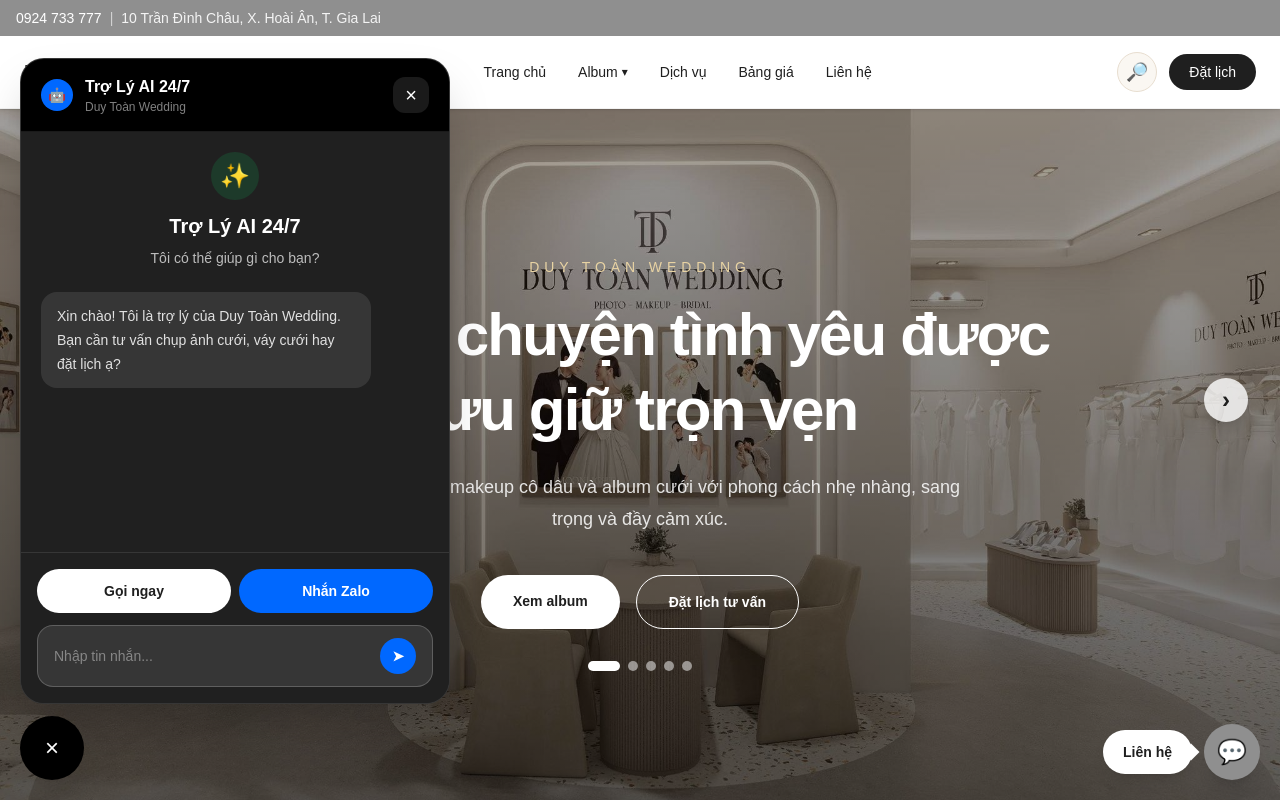
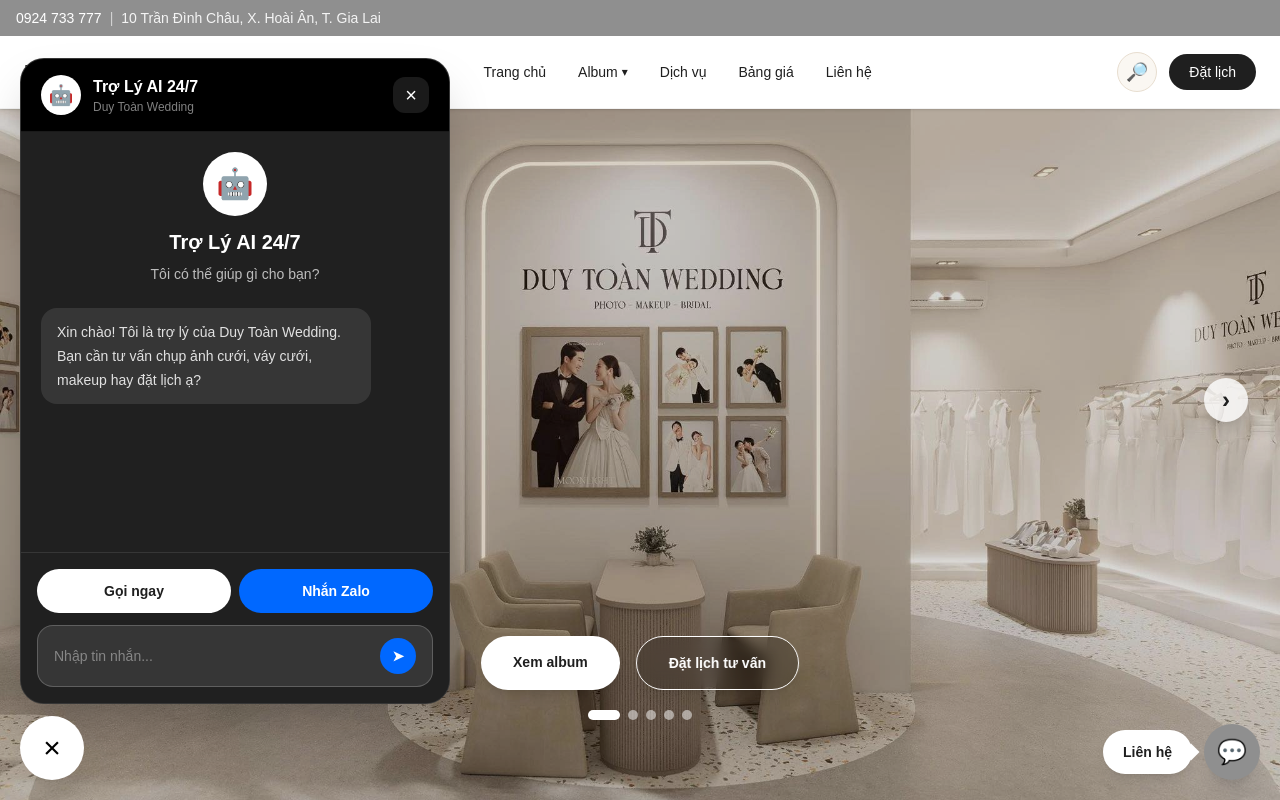
Before and after one commit to vietmai0606/wedding-studio, a Next.js app: page / in a window 1280 px wide. Both pictures are taken after a click on the button "Mở trợ lý chat". Shown: the top 800 px of the page. Built offline with nearby package versions, Linux system fonts and the light colour scheme.

Commit message:
Add Gemini chatbot

```diff
--- /dev/null
+++ b/app/api/route.ts
@@ -0,0 +1,84 @@
+export async function POST(request: Request) {
+  try {
+    const body = await request.json();
+    const message = String(body.message || "").trim();
+
+    if (!message) {
+      return Response.json(
+        { reply: "Bạn vui lòng nhập nội dung cần tư vấn nhé." },
+        { status: 400 }
+      );
+    }
+
+    const apiKey = process.env.GEMINI_API_KEY;
+
+    if (!apiKey) {
+      return Response.json({
+        reply:
+          "Trợ lý chưa được cấu hình Gemini API key. Bạn có thể gọi hoặc nhắn Zalo 0924 733 777 để được tư vấn nhanh nhất.",
+      });
+    }
+
+    const systemPrompt = `
+Bạn là trợ lý tư vấn của Duy Toàn Wedding.
+
+Thông tin studio:
+- Tên: Duy Toàn Wedding
+- SĐT/Zalo: 0924 733 777
+- Facebook: Duy Toàn Wedding
+- Địa chỉ: 10 Trần Đình Châu, X. Hoài Ân, T. Gia Lai
+- Địa chỉ cũ: TT. Tăng Bạc Hổ, H. Hoài Ân, T. Bình Định cũ
+- Dịch vụ: chụp ảnh cưới studio, chụp ảnh cưới ngoại cảnh, makeup cô dâu, thuê váy cưới, album cưới, gói trọn ngày cưới.
+
+Cách trả lời:
+- Luôn trả lời bằng tiếng Việt.
+- Giọng thân thiện, lịch sự, tự nhiên như nhân viên tư vấn.
+- Trả lời ngắn gọn, dễ hiểu.
+- Không bịa giá cụ thể nếu khách hỏi giá.
+- Nếu khách hỏi giá, hãy mời khách để lại số điện thoại/Zalo hoặc nhắn Zalo 0924 733 777.
+- Nếu khách muốn đặt lịch, hãy hỏi họ tên, số điện thoại/Zalo, ngày dự kiến chụp và dịch vụ quan tâm.
+- Nếu khách hỏi địa chỉ, hãy trả lời địa chỉ studio rõ ràng.
+`;
+
+    const response = await fetch(
+      `https://generativelanguage.googleapis.com/v1beta/models/gemini-2.5-flash:generateContent?key=${apiKey}`,
+      {
+        method: "POST",
+        headers: {
+          "Content-Type": "application/json",
+        },
+        body: JSON.stringify({
+          contents: [
+            {
+              role: "user",
+              parts: [
+                {
+                  text: `${systemPrompt}\n\nKhách hỏi: ${message}`,
+                },
+              ],
+            },
+          ],
+          generationConfig: {
+            temperature: 0.7,
+            maxOutputTokens: 350,
+          },
+        }),
+      }
+    );
+
+    const data = await response.json();
+
+    const reply =
+      data?.candidates?.[0]?.content?.parts?.[0]?.text ||
+      "Xin lỗi, hiện tại tôi chưa phản hồi được. Bạn có thể nhắn Zalo 0924 733 777 để được tư vấn nhanh nhất.";
+
+    return Response.json({ reply });
+  } catch (error) {
+    console.error(error);
+
+    return Response.json({
+      reply:
+        "Xin lỗi, trợ lý đang gặp lỗi tạm thời. Bạn có thể gọi hoặc nhắn Zalo 0924 733 777 để được hỗ trợ nhanh nhất.",
+    });
+  }
+}
--- a/app/components/AIChatWidget.tsx
+++ b/app/components/AIChatWidget.tsx
@@ -10,16 +10,17 @@
 export default function AIChatWidget() {
   const [open, setOpen] = useState(false);
   const [input, setInput] = useState("");
+  const [isSending, setIsSending] = useState(false);
 
   const [messages, setMessages] = useState<Message[]>([
     {
       role: "bot",
-      text: "Xin chào! Tôi là trợ lý của Duy Toàn Wedding. Bạn cần tư vấn chụp ảnh cưới, váy cưới hay đặt lịch ạ?",
+      text: "Xin chào! Tôi là trợ lý của Duy Toàn Wedding. Bạn cần tư vấn chụp ảnh cưới, váy cưới, makeup hay đặt lịch ạ?",
     },
   ]);
 
-  function handleSend() {
-    if (!input.trim()) return;
+  async function handleSend() {
+    if (!input.trim() || isSending) return;
 
     const userMessage = input.trim();
 
@@ -32,17 +33,41 @@
     ]);
 
     setInput("");
+    setIsSending(true);
 
-    setTimeout(() => {
+    try {
+      const response = await fetch("/api", {
+        method: "POST",
+        headers: {
+          "Content-Type": "application/json",
+        },
+        body: JSON.stringify({
+          message: userMessage,
+        }),
+      });
+
+      const data = await response.json();
+
       setMessages((prev) => [
         ...prev,
         {
           role: "bot",
           text:
-            "Duy Toàn Wedding đã nhận thông tin của bạn. Bạn có thể để lại số điện thoại/Zalo hoặc bấm nút Zalo để được tư vấn nhanh nhất nhé.",
+            data.reply ||
+            "Xin lỗi, tôi chưa phản hồi được. Bạn có thể nhắn Zalo 0924 733 777 để được tư vấn nhanh nhất.",
         },
       ]);
-    }, 500);
+    } catch (error) {
+      setMessages((prev) => [
+        ...prev,
+        {
+          role: "bot",
+          text: "Xin lỗi, trợ lý đang gặp lỗi kết nối. Bạn có thể gọi hoặc nhắn Zalo 0924 733 777 nhé.",
+        },
+      ]);
+    } finally {
+      setIsSending(false);
+    }
   }
 
   return (
@@ -51,7 +76,7 @@
         <div className="fixed bottom-24 left-5 z-[60] w-[calc(100vw-40px)] max-w-[430px] overflow-hidden rounded-[1.5rem] border border-white/10 bg-[#202020] text-white shadow-2xl">
           <div className="flex items-center justify-between border-b border-white/10 bg-black px-5 py-4">
             <div className="flex items-center gap-3">
-              <div className="flex h-8 w-8 items-center justify-center rounded-full bg-[#0068FF] text-sm">
+              <div className="flex h-10 w-10 items-center justify-center rounded-full bg-white text-xl">
                 🤖
               </div>
 
@@ -73,8 +98,8 @@
 
           <div className="h-[420px] overflow-y-auto px-5 py-5">
             <div className="mb-6 text-center">
-              <div className="mx-auto mb-3 flex h-12 w-12 items-center justify-center rounded-full bg-[#0FCF65]/15 text-2xl">
-                ✨
+              <div className="mx-auto mb-3 flex h-16 w-16 items-center justify-center rounded-full bg-white text-3xl">
+                🤖
               </div>
 
               <h4 className="text-xl font-semibold">Trợ Lý AI 24/7</h4>
@@ -103,6 +128,14 @@
                   </div>
                 </div>
               ))}
+
+              {isSending && (
+                <div className="flex justify-start">
+                  <div className="max-w-[85%] rounded-2xl bg-white/10 px-4 py-3 text-sm leading-6 text-white/70">
+                    Đang trả lời...
+                  </div>
+                </div>
+              )}
             </div>
           </div>
 
@@ -116,7 +149,7 @@
               </a>
 
               <a
-                href="https://zalo.me/84924733777"
+                href="https://zalo.me/0924733777"
                 target="_blank"
                 rel="noopener noreferrer"
                 className="rounded-full bg-[#0068FF] px-4 py-3 text-center text-sm font-semibold text-white transition hover:opacity-90"
@@ -141,7 +174,8 @@
               <button
                 type="button"
                 onClick={handleSend}
-                className="flex h-9 w-9 items-center justify-center rounded-full bg-[#0068FF] text-sm font-semibold text-white transition hover:opacity-90"
+                disabled={isSending}
+                className="flex h-9 w-9 items-center justify-center rounded-full bg-[#0068FF] text-sm font-semibold text-white transition hover:opacity-90 disabled:cursor-not-allowed disabled:opacity-50"
                 aria-label="Gửi tin nhắn"
               >
                 ➤
@@ -154,10 +188,10 @@
       <button
         type="button"
         onClick={() => setOpen(true)}
-        className="fixed bottom-5 left-5 z-[60] flex h-16 w-16 items-center justify-center rounded-full bg-black text-2xl text-white shadow-2xl transition hover:scale-105"
+        className="fixed bottom-5 left-5 z-[60] flex h-16 w-16 items-center justify-center rounded-full bg-white text-3xl shadow-2xl transition hover:scale-105"
         aria-label="Mở trợ lý chat"
       >
-        {open ? "×" : "🤖"}
+        {open ? <span className="text-3xl text-black">×</span> : "🤖"}
       </button>
     </>
   );
--- a/app/page.tsx
+++ b/app/page.tsx
@@ -97,7 +97,7 @@
 
   return (
     <main className="bg-[#FAF7F2] text-[#1F1F1F]">
-      <section className="relative flex min-h-screen items-center justify-center overflow-hidden px-6 pt-32 text-center">
+      <section className="relative min-h-screen overflow-hidden">
         {heroImages.map((image, index) => (
           <img
             key={image}
@@ -109,7 +109,7 @@
           />
         ))}
 
-        <div className="absolute inset-0 bg-gradient-to-b from-black/30 via-black/45 to-black/60" />
+        <div className="absolute inset-0 bg-black/15" />
 
         <button
           type="button"
@@ -129,37 +129,24 @@
           ›
         </button>
 
-        <div className="relative z-10 mx-auto max-w-4xl text-white">
-          <p className="mb-5 text-sm uppercase tracking-[0.35em] text-[#E8D3A3]">
-            Duy Toàn Wedding
-          </p>
-
-          <h1 className="text-4xl font-semibold leading-tight tracking-[-0.03em] md:text-6xl">
-            Nơi câu chuyện tình yêu được lưu giữ trọn vẹn
-          </h1>
-
-          <p className="mx-auto mt-6 max-w-2xl text-base leading-8 text-white/85 md:text-lg">
-            Chụp ảnh cưới, makeup cô dâu và album cưới với phong cách nhẹ
-            nhàng, sang trọng và đầy cảm xúc.
-          </p>
-
-          <div className="mt-10 flex flex-col justify-center gap-4 sm:flex-row">
+        <div className="absolute bottom-20 left-1/2 z-20 flex -translate-x-1/2 flex-col items-center gap-5">
+          <div className="flex flex-col justify-center gap-4 sm:flex-row">
             <a
               href="/album"
-              className="rounded-full bg-white px-8 py-4 text-sm font-semibold text-[#1F1F1F] transition hover:bg-[#FAF7F2]"
+              className="rounded-full bg-white px-8 py-4 text-sm font-semibold text-[#1F1F1F] shadow-lg transition hover:bg-[#FAF7F2]"
             >
               Xem album
             </a>
 
             <a
               href="/lien-he"
-              className="rounded-full border border-white px-8 py-4 text-sm font-semibold text-white transition hover:bg-white hover:text-[#1F1F1F]"
+              className="rounded-full border border-white bg-black/20 px-8 py-4 text-sm font-semibold text-white shadow-lg backdrop-blur-sm transition hover:bg-white hover:text-[#1F1F1F]"
             >
               Đặt lịch tư vấn
             </a>
           </div>
 
-          <div className="mt-8 flex justify-center gap-2">
+          <div className="flex justify-center gap-2">
             {heroImages.map((image, index) => (
               <button
                 key={image}
```
